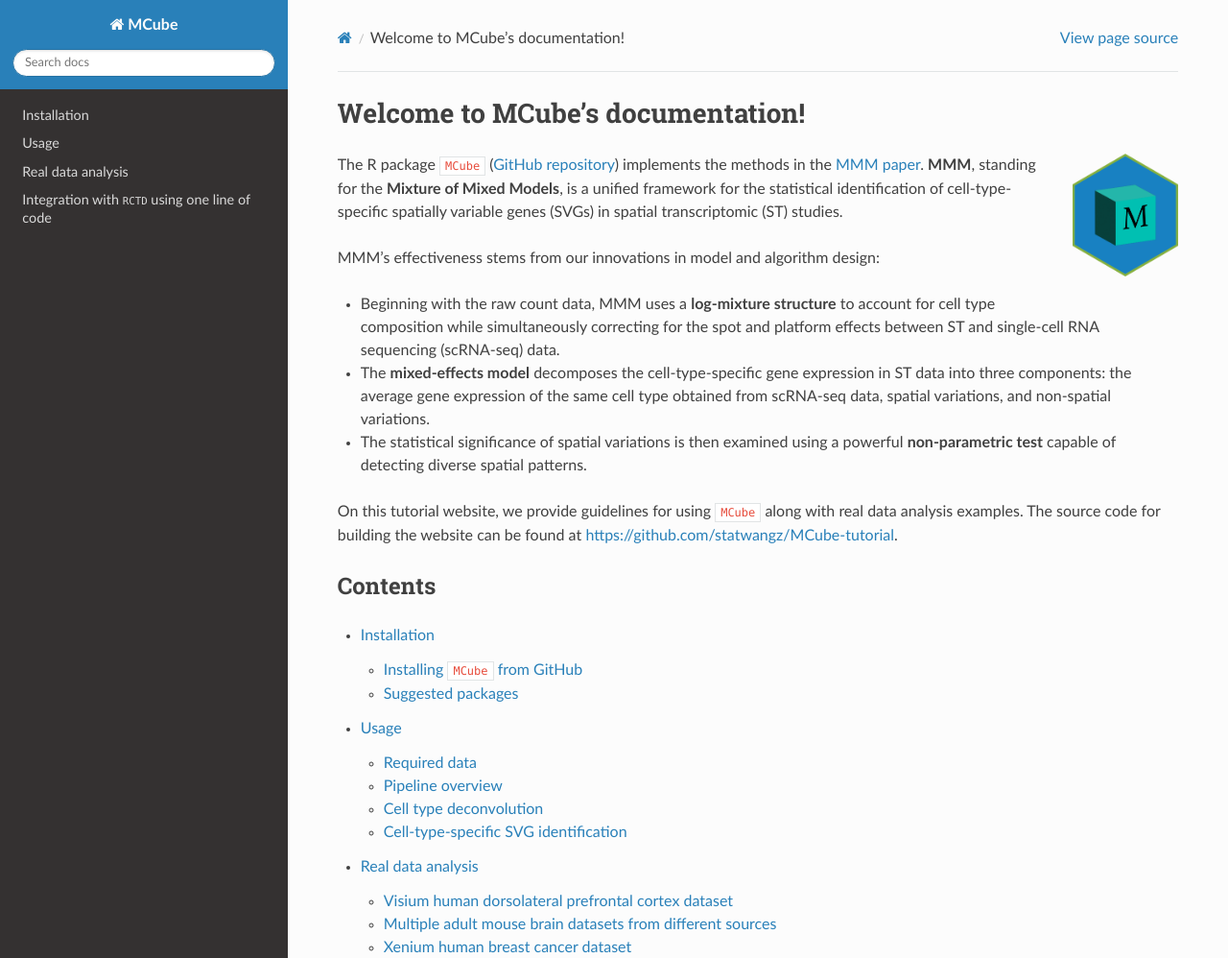
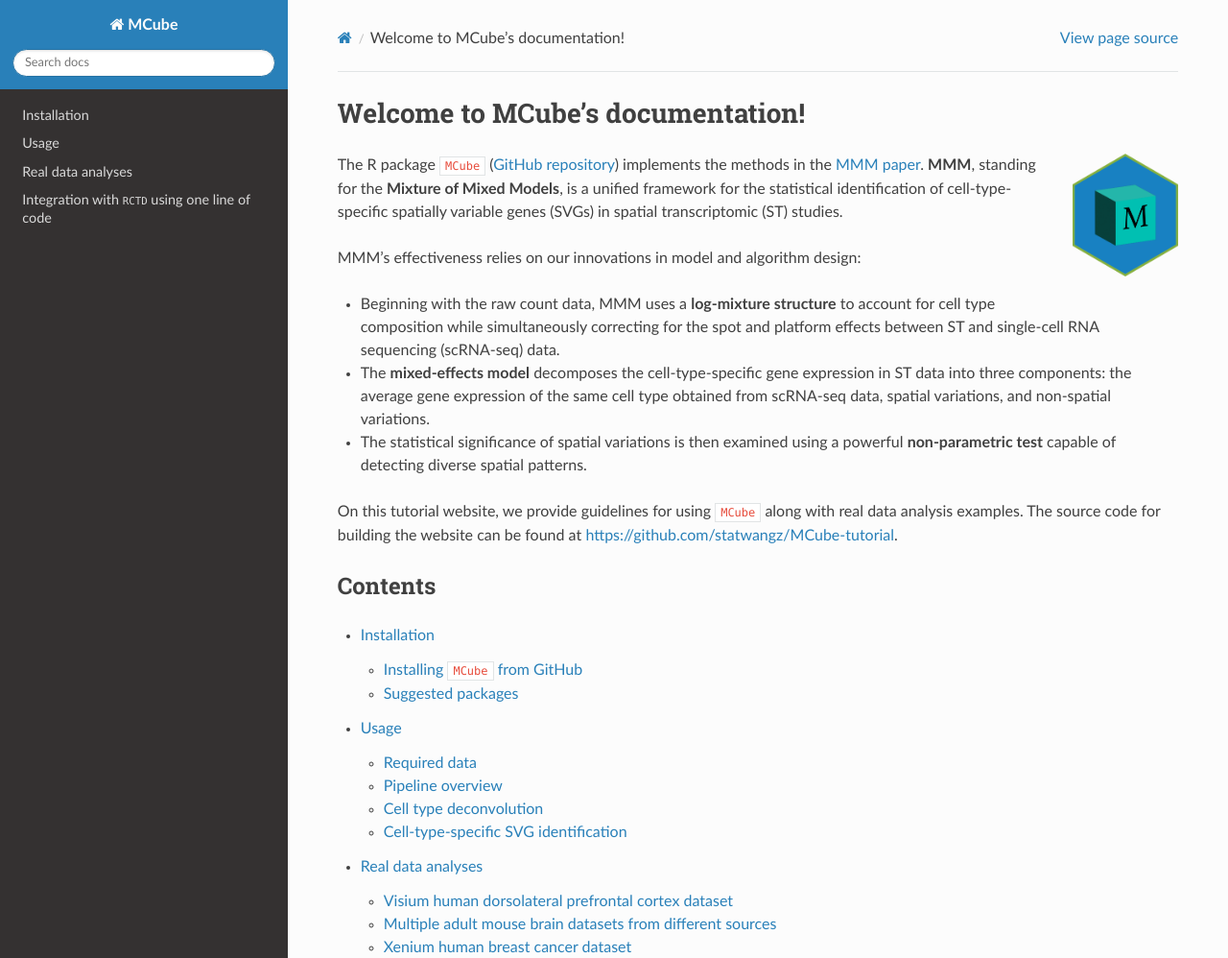
Before and after one commit to statwangz/MCube-tutorial, a Sphinx documentation site: the page built from docs/source/index.rst, in a window 1280 px wide and 1400 px high. Shown: the top 998 px of the window at 96% size. Built offline with Sphinx 7.4.7 and the Read the Docs theme 3.1.0, drawn with Linux system fonts in a browser that asks for light colours; pages that are not in the unit, such as notebooks, are missing from menus.

Commit message:
Update documentation

```diff
--- a/docs/source/RCTD/index.rst
+++ b/docs/source/RCTD/index.rst
@@ -2,7 +2,7 @@
 Integration with ``RCTD`` using one line of code
 ================================================
 
-We provide the ``MCube::mcubeRCTD()`` function to integrate ``MCube`` with the cell type deconvolution results from ``RCTD`` :cite:p:`cable2022robust` (https://github.com/dmcable/spacexr) in just one line of code.
+We provide the ``MCube::mcubeRCTD()`` function to integrate ``MCube`` with the cell type deconvolution results from ``RCTD`` :cite:p:`cable2022robust` (https://github.com/dmcable/spacexr) in just **one line of code**.
 Note that the choice of the ``RCTD`` mode determines the analysis strategy of ``MCube``:
 
 * For the ST data with low resolution like Visium, we recommend using the ``full`` mode. Then, ``MCube`` will analyze all the cell types of interest together and store the results in a single ``mcube`` object.
--- a/docs/source/analysis/index.rst
+++ b/docs/source/analysis/index.rst
@@ -1,5 +1,5 @@
 ==================
-Real data analysis
+Real data analyses
 ==================
 
 .. toctree::
--- a/docs/source/index.rst
+++ b/docs/source/index.rst
@@ -12,7 +12,7 @@
 **MMM**, standing for the **Mixture of Mixed Models**,
 is a unified framework for the statistical identification of cell-type-specific spatially variable genes (SVGs) in spatial transcriptomic (ST) studies.
 
-MMM's effectiveness stems from our innovations in model and algorithm design:
+MMM's effectiveness relies on our innovations in model and algorithm design:
 
 * Beginning with the raw count data, MMM uses a **log-mixture structure** to account for cell type composition while simultaneously correcting for the spot and platform effects between ST and single‐cell RNA sequencing (scRNA-seq) data.
 * The **mixed-effects model** decomposes the cell-type-specific gene expression in ST data into three components: the average gene expression of the same cell type obtained from scRNA-seq data, spatial variations, and non-spatial variations.
```
